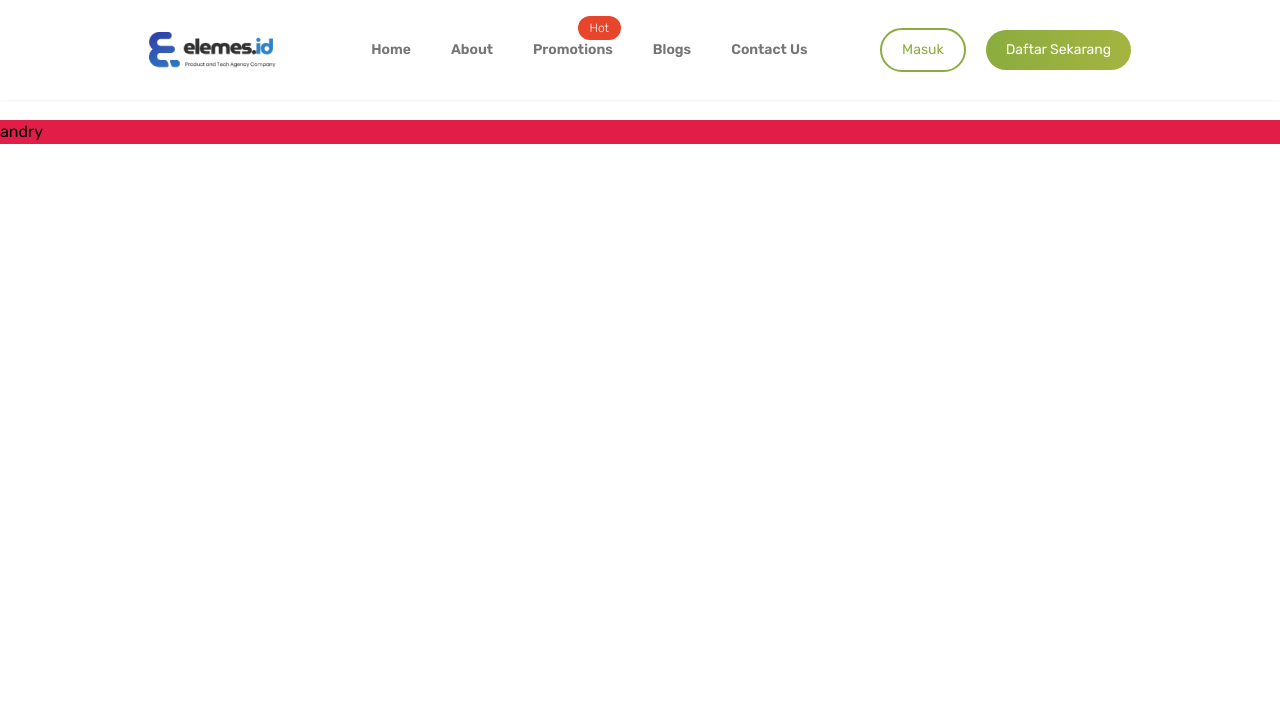
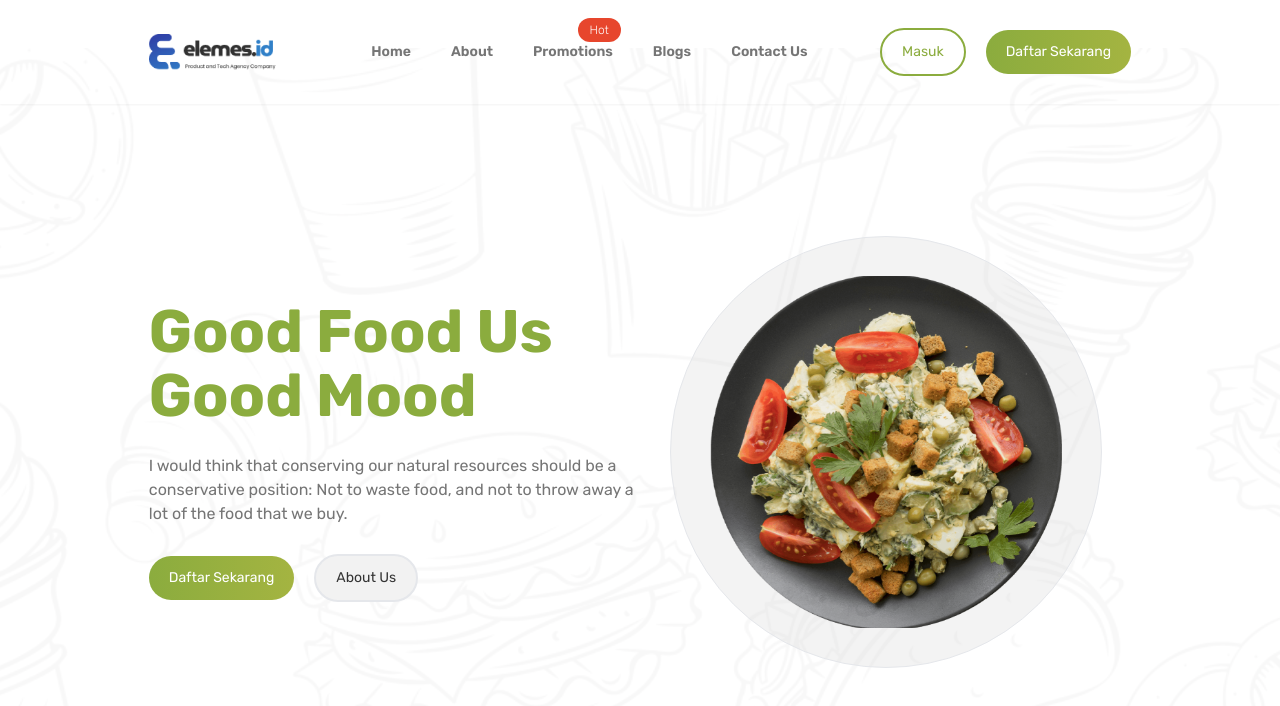
Before and after one commit to andryariadi/elemes, a Next.js app: page / in a window 1280 px wide. Shown: the top 706 px of the page. Built offline with nearby package versions, Linux system fonts and the light colour scheme.

Commit message:
styling hero component

```diff
--- a/src/app/layout.tsx
+++ b/src/app/layout.tsx
@@ -22,7 +22,7 @@ export default function RootLayout({
 }>) {
   return (
     <html lang="en">
-      <body className={`${rubik.className} antialiased space-y-5 h-[100rem]`}>
+      <body className={`${rubik.className} antialiased h-[100rem]`}>
         <Navbar />
         {children}
       </body>
--- a/src/app/page.tsx
+++ b/src/app/page.tsx
@@ -1,3 +1,9 @@
+import Hero from "@/components/Hero";
+
 export default function Home() {
-  return <main className="bg-rose-600">andry</main>;
+  return (
+    <main className="b-rose-600">
+      <Hero />
+    </main>
+  );
 }
--- a/src/components/ButtonMotion.tsx
+++ b/src/components/ButtonMotion.tsx
@@ -4,12 +4,26 @@ import { motion } from "framer-motion";
 import Link from "next/link";
 
 const ButtonMotion = ({ title, link, icon }: { title: string; link: string; icon?: boolean }) => {
+  let bgBtn = "bg-btn";
+  if (title === "Masuk") {
+    bgBtn = "bg-transparent border-2 border-green-1";
+  } else if (title === "About Us") {
+    bgBtn = "bg-light_gray border-2 border-gray-200";
+  }
+
+  let textColor = "text-white-1";
+  if (title === "Masuk") {
+    textColor = "text-green-1";
+  } else if (title === "About Us") {
+    textColor = "text-black-1";
+  }
+
   return (
     <motion.button type="button" whileHover={{ scale: 1.01 }} whileTap={{ scale: 0.95 }} className="">
-      <Link href={link} className={`${title === "Masuk" ? "bg-transparent border-2 border-green-1" : "bg-btn"} w-full text-14 md:button_bold-16 px-2 md:px-5 py-[10px] rounded-full flex items-center gap-2`}>
+      <Link href={link} className={`${bgBtn} w-full text-14 md:button_bold-16 px-2 md:px-5 py-[12px] rounded-full flex items-center gap-2`}>
         {icon && <span>{icon}</span>}
 
-        <span className={`text-sm ${title === "Create Video" || (title === "Dashboard" && "hidden md:block")} ${title === "Masuk" ? "text-green-1" : "text-white-1"}`}>{title}</span>
+        <span className={`text-sm ${textColor} `}>{title}</span>
       </Link>
     </motion.button>
   );
--- a/src/components/Hero.tsx
+++ b/src/components/Hero.tsx
@@ -1,5 +1,48 @@
+import Image from "next/image";
+import ButtonMotion from "./ButtonMotion";
+
 const Hero = () => {
-  return <div>Hero</div>;
+  return (
+    <div className="relative px-[9.3rem] min-h-[calc(100vh-6.5rem)] b-amber-500">
+      {/* Background Image */}
+      <div
+        className="absolute -top-14 -left-0 -right-0 -bottom-0 bg-cover bg-center opacity-[0.03]"
+        style={{
+          backgroundImage: `url('/hero.png')`,
+        }}
+      />
+
+      {/* Content */}
+      <div className="relative top-0 left-0 min-h-[calc(100vh-6.5rem)] z-10 b-amber-500 flex items-center justify-center">
+        {/* Content */}
+        <div className="b-emerald-500 w-full space-y-7">
+          {/* Tile */}
+          <div className="text-6xl text-green-1 font-bold space-y-1">
+            <h1>Good Food Us</h1>
+            <h1>Good Mood</h1>
+          </div>
+
+          {/* Description */}
+          <p className="text-dark_gray">I would think that conserving our natural resources should be a conservative position: Not to waste food, and not to throw away a lot of the food that we buy.</p>
+
+          {/* Button */}
+          <div className="flex items-center gap-5">
+            <ButtonMotion title="Daftar Sekarang" link="/register" />
+            <ButtonMotion title="About Us" link="/about" />
+          </div>
+        </div>
+
+        {/* Hero Image */}
+        <div className="b-sky-500 w-full flex items-center justify-center">
+          <div className="bg-teen_gray bg-opacity-20 w-[27rem] h-[27rem] flex items-center justify-center rounded-full border hover:border-green-1 transition-all duration-300">
+            <div className="b-rose-600 relative w-[22rem] h-[22rem] hover:rotate-12 hover:scale-105 transition-all duration-300">
+              <Image src="/home2.png" alt="Hero" fill className="object-cover" />
+            </div>
+          </div>
+        </div>
+      </div>
+    </div>
+  );
 };
 
 export default Hero;
--- a/src/components/Navbar.tsx
+++ b/src/components/Navbar.tsx
@@ -5,11 +5,11 @@ import ButtonMotion from "./ButtonMotion";
 
 const Navbar = () => {
   return (
-    <nav className="px-[9.3rem] py-5 flex items-center justify-between bg-transparent bg-opacity-50 backdrop-blur-md shadow-sm sticky top-0 z-50">
+    <nav className="px-[9.3rem] min-h-[6.5rem] flex items-center justify-between bg-transparent sticky top-0 z-50 shadow-sm">
       {/* Logo */}
-      <div className="bg-sky-500">
+      <Link href="/" className="b-sky-500">
         <Image src="/logo.png" alt="Logo" width={150} height={150} />
-      </div>
+      </Link>
 
       {/* Nav Links */}
       <div className="b-emerald-500 flex items-center gap-10">
--- a/tailwind.config.ts
+++ b/tailwind.config.ts
@@ -12,14 +12,19 @@ export default {
           4: "rgba(255, 255, 255, 0.64)",
           5: "rgba(255, 255, 255, 0.80)",
         },
+        black: {
+          1: "#333333",
+        },
         green: {
           1: "#8BAC3E",
           2: "#A4B441",
         },
-        sky: "#40A2B1",
+        sky_walker: "#40A2B1",
         dark_blue: "#405EB6",
         dark_pink: "#B23F74",
         dark_gray: "#757575",
+        light_gray: "#F2F2F2",
+        teen_gray: "#C4C4C4",
         dark_red: "#E7462D",
       },
     },
```
